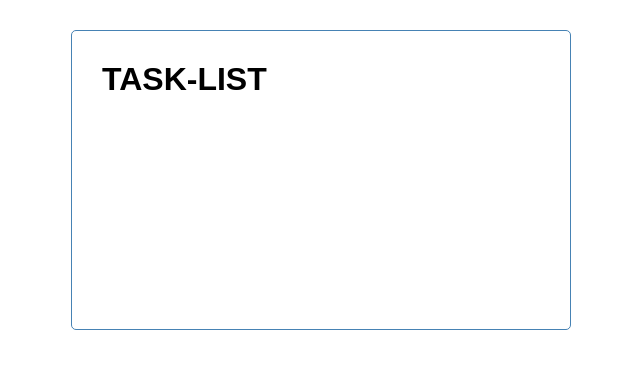
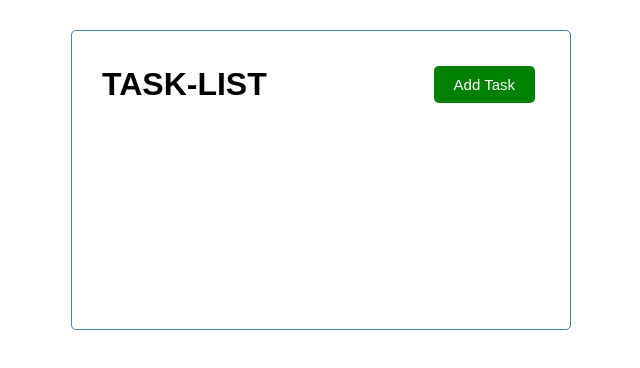
Before and after one commit to alejosequeira/Task_List, an Angular app in the folder TASK-LIST/: page / in a window 1280 px wide. Shown: the top 368 px of the page, without its empty margins (319-959 px from the left). Built offline with nearby package versions, Linux system fonts and the light colour scheme.

Commit message:
Primer boton creado

```diff
--- a/TASK-LIST/src/app/components/button/button.component.html
+++ b/TASK-LIST/src/app/components/button/button.component.html
@@ -1 +1,8 @@
-<p>button works!</p>
+<button
+    class="btn"
+    [ngStyle]="{'background-color':color}"
+    (click)="onClick()"
+    >
+    {{text}}
+
+</button>
--- a/TASK-LIST/src/app/components/header/header.component.html
+++ b/TASK-LIST/src/app/components/header/header.component.html
@@ -1 +1,8 @@
-<h1>{{title}}</h1>
+<header>
+    <h1>{{title}}</h1>
+    <app-button
+    color="green"
+    text="Add Task"
+    (btnClick)="toggleAddTask()"
+    ></app-button>
+</header>
--- a/TASK-LIST/src/app/components/header/header.component.ts
+++ b/TASK-LIST/src/app/components/header/header.component.ts
@@ -11,4 +11,8 @@ constructor(){}
 ngOnInit(): void {
 
 }
+
+toggleAddTask(){
+  console.log("toggleAddTask!");
 }
+}
```
